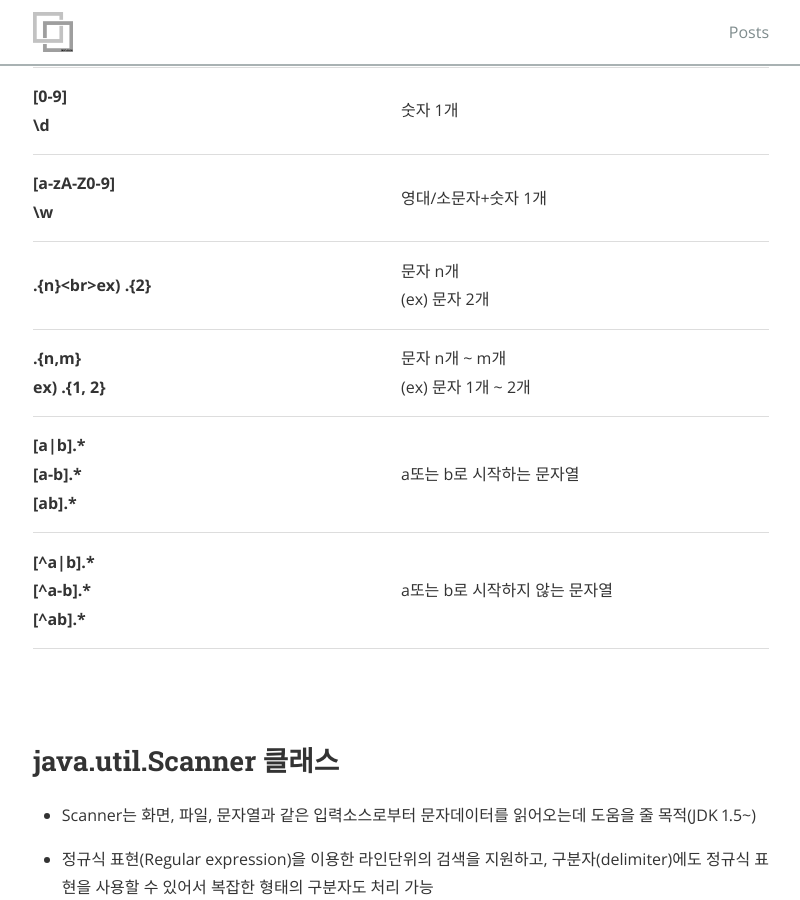
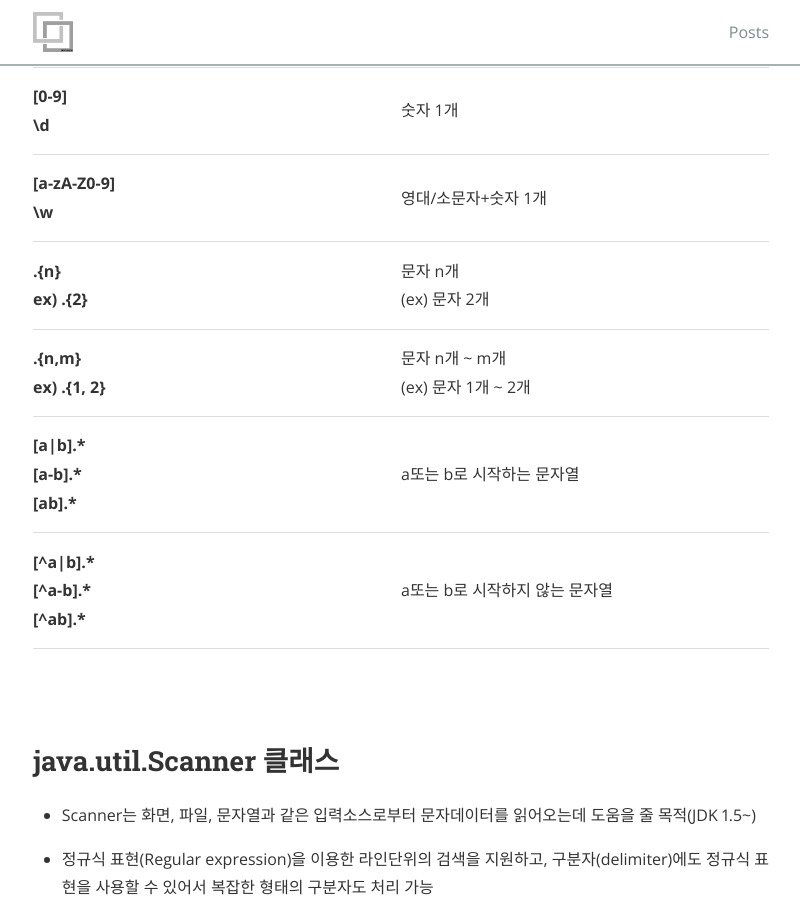
Before and after one commit to gptjs409/gptjs409.github.io, a Jekyll site: the page built from _posts/java/2019-09-11-useful-class.md, in a window 1280 px wide and 900 px high, scrolled down 7516 px. Shown: the whole window, without its empty margins (239-1039 px from the left). Built offline with Jekyll 4.4.1, drawn with Linux system fonts in a browser that asks for light colours; nearby versions of some CDN libraries.

```diff
--- a/_posts/java/2019-09-11-useful-class.md
+++ b/_posts/java/2019-09-11-useful-class.md
@@ -252,7 +252,7 @@ class RegularSunny {
 |**\[a-zA-Z]**|영대/소문자 1개|
 |**\[0-9]<br>\\d**|숫자 1개|
 |**\[a-zA-Z0-9]<br>\\w**|영대/소문자+숫자 1개|
-|**.{n}\<br>ex) .{2}**|문자 n개<br>(ex) 문자 2개|
+|**.{n}<br>ex) .{2}**|문자 n개<br>(ex) 문자 2개|
 |**.{n,m}<br>ex) .{1, 2}**|문자 n개 ~ m개<br>(ex) 문자 1개 ~ 2개|
 |**\[a\|b].\*<br>\[a-b].\*<br>\[ab].\***|a또는 b로 시작하는 문자열|
 |**\[^a\|b].\*<br>\[^a-b].\*<br>\[^ab].\***|a또는 b로 시작하지 않는 문자열|
@@ -706,14 +706,14 @@ System.out.println(new BigDecimal("0.1");
 
 |상수|설명|
 |---|---|
-|CEILING|올림|
-|FLOOR|내림(CEILING과 반대)|
-|UP|양수일 때는 올림, 음수일 때는 내림|
-|DOWN|양수일 떄는 내림, 음수일 때는 올림(UP과 반대)|
-|HALF_UP|반올림(5이상 올림, 5미만 버림)|
-|HALF_EVEN|반올림(반올림 자리의 값이 짝수면 HALF_DOWN, 홀수면 HALF_UP)|
-|HALF_DOWN|반올림(6이상 올림, 6미만 버림)|
-|UNNECESSARY|나눗셈의 결과가 딱 떨어지는 수가 아니면, ArithmeticException 발생|
+|**CEILING**|올림|
+|**FLOOR**|내림(CEILING과 반대)|
+|**UP**|양수일 때는 올림, 음수일 때는 내림|
+|**DOWN**|양수일 떄는 내림, 음수일 때는 올림(UP과 반대)|
+|**HALF_UP**|반올림(5이상 올림, 5미만 버림)|
+|**HALF_EVEN**|반올림(반올림 자리의 값이 짝수면 HALF_DOWN, 홀수면 HALF_UP)|
+|**HALF_DOWN**|반올림(6이상 올림, 6미만 버림)|
+|**UNNECESSARY**|나눗셈의 결과가 딱 떨어지는 수가 아니면, ArithmeticException 발생|
 
 > (주의) 1.0/3.0처럼 divide()로 나눗셈한 결과가 무한소수인 경우,
 >
```
